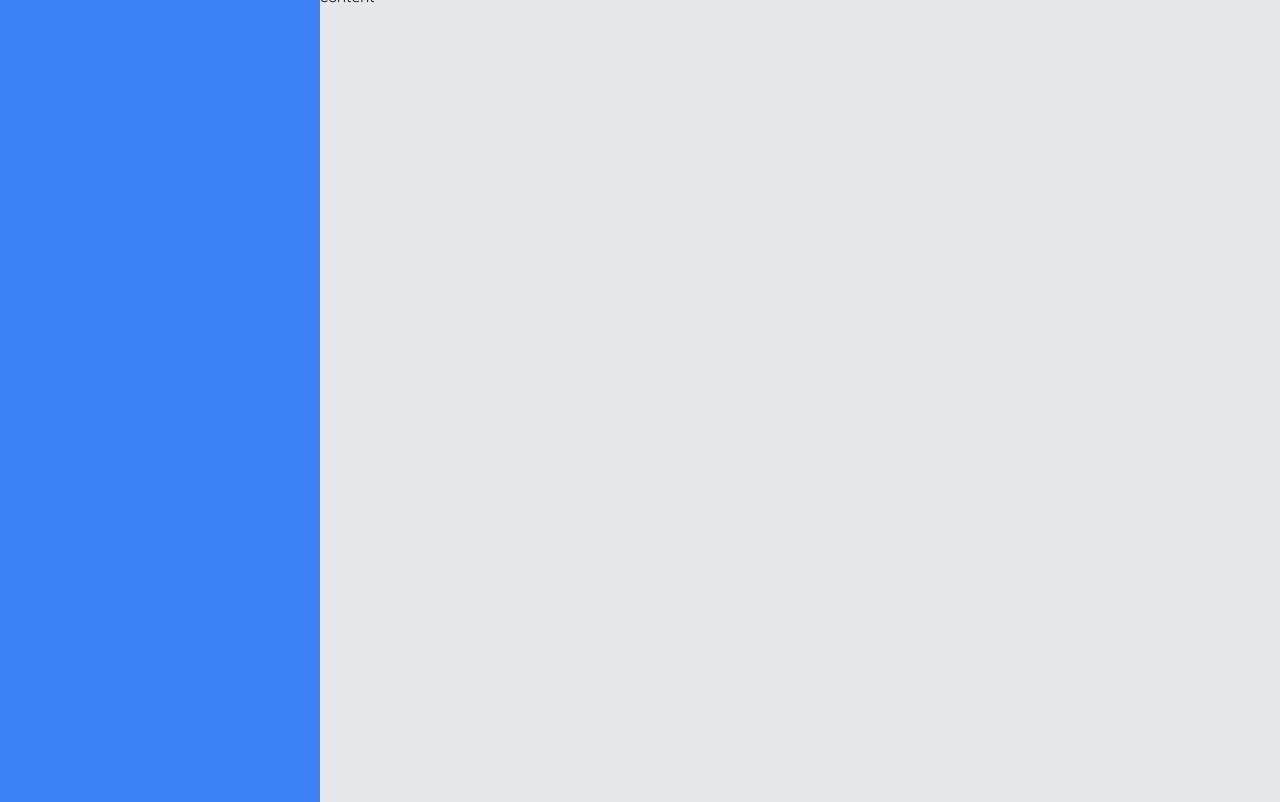
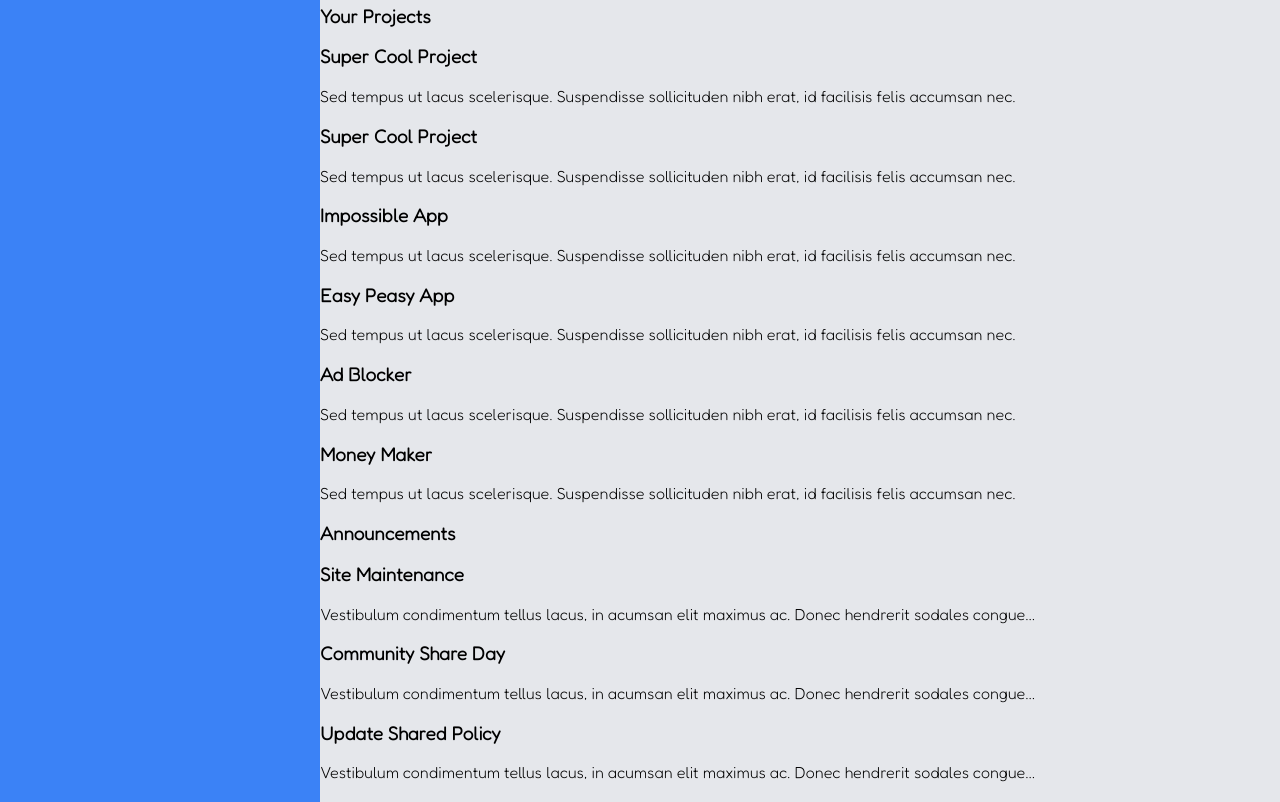
Before and after one commit to noxx896/project-admin-dashboard, a plain HTML site: page index.html in a window 1280 px wide. Shown: the part 286-1088 px from the top of the page. Drawn offline with Linux system fonts and the light colour scheme.

Commit message:
Added more elements

```diff
--- a/index.html
+++ b/index.html
@@ -59,13 +59,90 @@
           </ul>
         </div>
       </div>
+
       <div class="content">
-        content
         <div class="primary">
+          <h3 class = "primary-content-title">Your Projects</h3>
+          <div class="primary-content">
+            <h3>Super Cool Project</h3>
+            <p>
+              Sed tempus ut lacus scelerisque. Suspendisse
+              sollicituden nibh erat, id facilisis felis
+              accumsan nec.
+            </p>
+          </div>
 
+          <div class="primary-content">
+            <h3>Super Cool Project</h3>
+            <p>
+              Sed tempus ut lacus scelerisque. Suspendisse
+              sollicituden nibh erat, id facilisis felis
+              accumsan nec.
+            </p>
+          </div>
+
+          <div class="primary-content">
+            <h3>Impossible App</h3>
+            <p>
+              Sed tempus ut lacus scelerisque. Suspendisse
+              sollicituden nibh erat, id facilisis felis
+              accumsan nec.
+            </p>
+          </div>
+
+          <div class="primary-content">
+            <h3>Easy Peasy App</h3>
+            <p>
+              Sed tempus ut lacus scelerisque. Suspendisse
+              sollicituden nibh erat, id facilisis felis
+              accumsan nec.
+            </p>
+          </div>
+
+          <div class="primary-content">
+            <h3>Ad Blocker</h3>
+            <p>
+              Sed tempus ut lacus scelerisque. Suspendisse
+              sollicituden nibh erat, id facilisis felis
+              accumsan nec.
+            </p>
+          </div>
+
+          <div class="primary-content">
+            <h3>Money Maker</h3>
+            <p>
+              Sed tempus ut lacus scelerisque. Suspendisse
+              sollicituden nibh erat, id facilisis felis
+              accumsan nec.
+            </p>
+          </div>
         </div>
+
         <div class="secondary">
+          <h3>Announcements</h3>
+          <div class="secondary-content">
+            <h3>Site Maintenance</h3>
+            <p>Vestibulum condimentum tellus lacus,
+              in acumsan elit maximus ac. Donec hendrerit
+              sodales congue...
+            </p>
+          </div>
 
+          <div class="secondary-content">
+            <h3>Community Share Day</h3>
+            <p>Vestibulum condimentum tellus lacus,
+              in acumsan elit maximus ac. Donec hendrerit
+              sodales congue...
+            </p>
+          </div>
+
+          <div class="secondary-content">
+            <h3>Update Shared Policy</h3>
+            <p>Vestibulum condimentum tellus lacus,
+              in acumsan elit maximus ac. Donec hendrerit
+              sodales congue...
+            </p>
+          </div>
         </div>
       </div>
 
```
